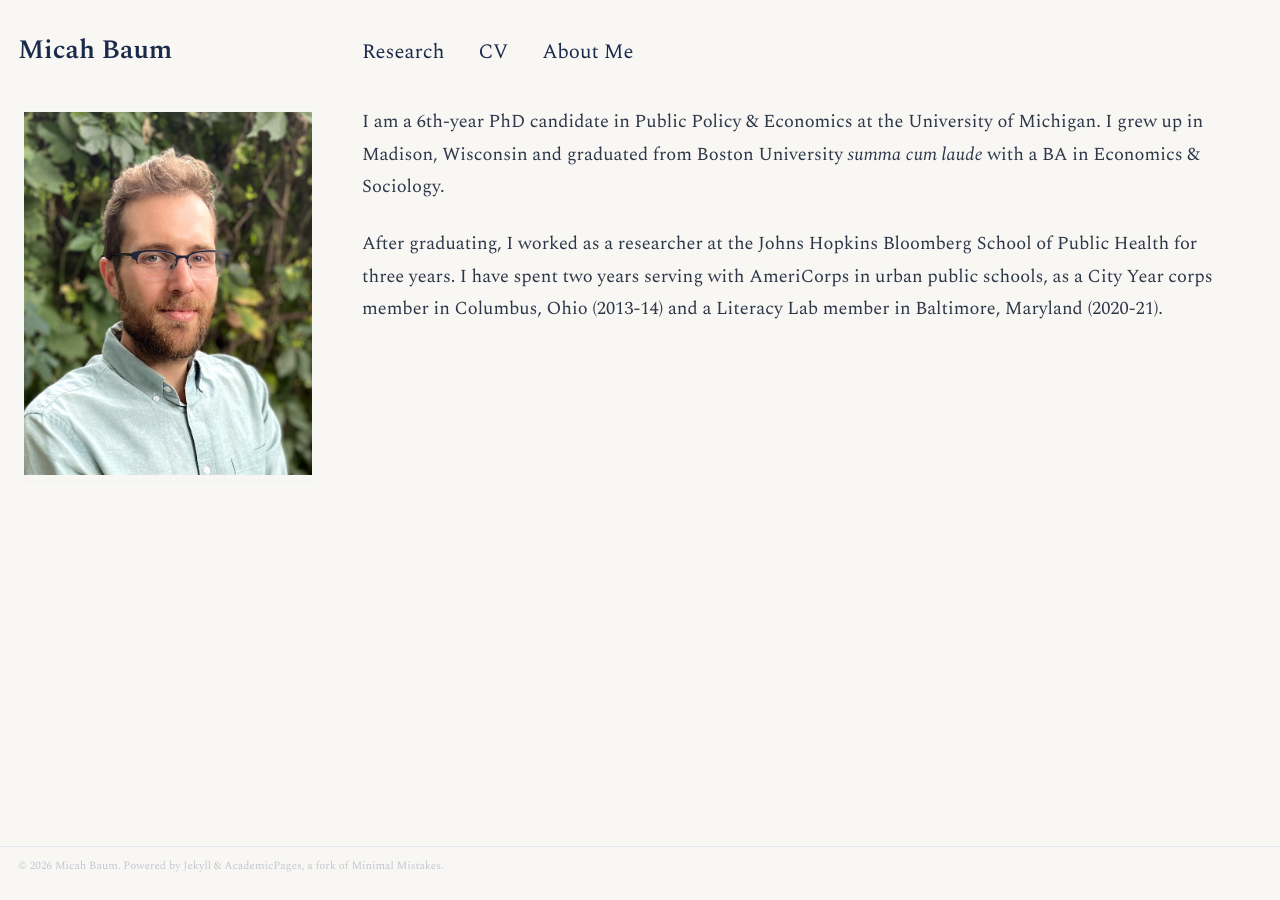
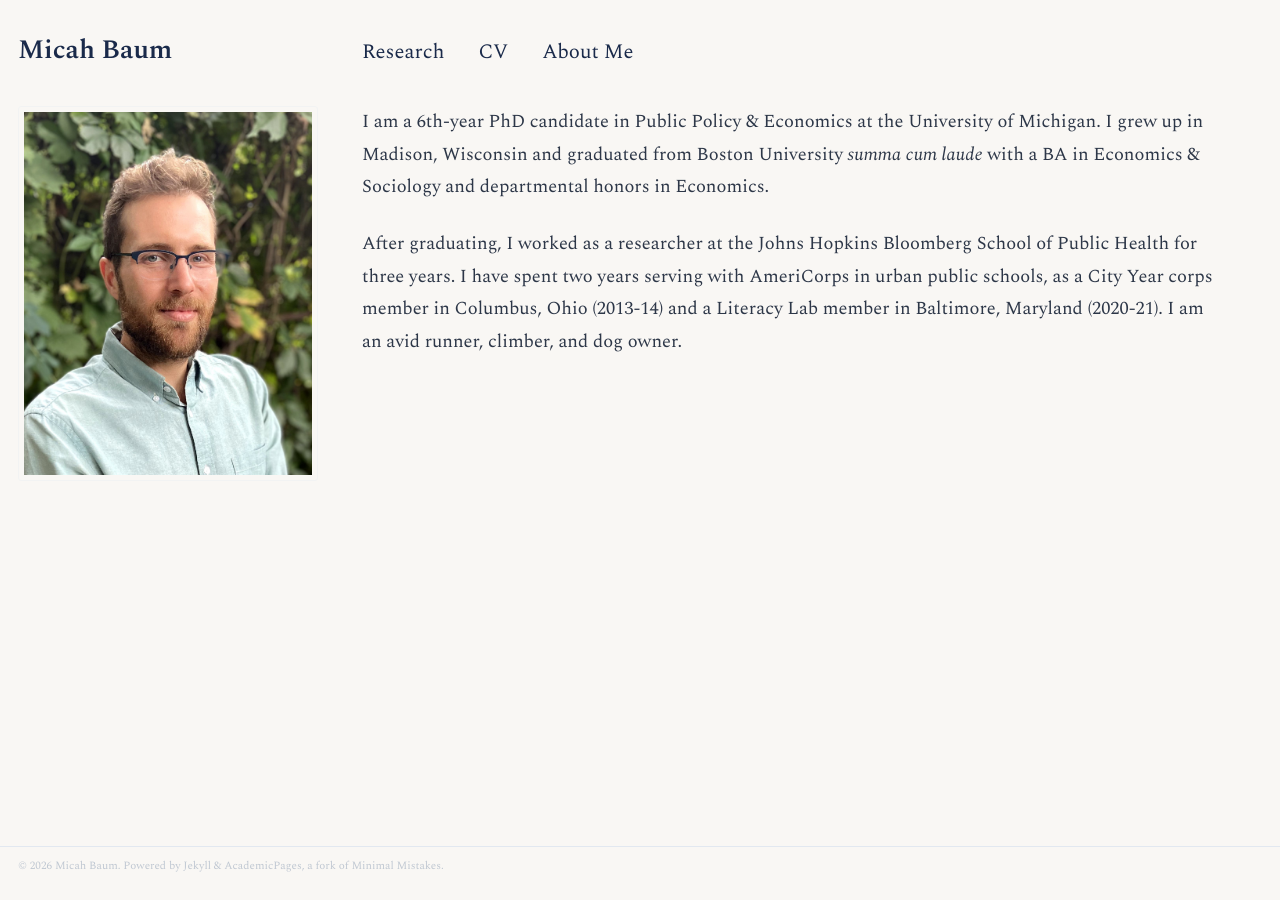
Before and after one commit to micah-baum/micah-baum.github.io, a Jekyll site: the page built from _pages/about-me.md, in a window 1280 px wide. Built offline with Jekyll 4.4.1, drawn with Linux system fonts in a browser that asks for light colours.

Commit message:
Update about-me.md

```diff
--- a/_pages/about-me.md
+++ b/_pages/about-me.md
@@ -8,6 +8,6 @@ redirect_from:
   - /about-me.html
 ---
 
-I am a 6th-year PhD candidate in Public Policy & Economics at the University of Michigan. I grew up in Madison, Wisconsin and graduated from Boston University _summa cum laude_ with a BA in Economics & Sociology.
+I am a 6th-year PhD candidate in Public Policy & Economics at the University of Michigan. I grew up in Madison, Wisconsin and graduated from Boston University _summa cum laude_ with a BA in Economics & Sociology and departmental honors in Economics.
 
-After graduating, I worked as a researcher at the Johns Hopkins Bloomberg School of Public Health for three years. I have spent two years serving with AmeriCorps in urban public schools, as a City Year corps member in Columbus, Ohio (2013-14) and a Literacy Lab member in Baltimore, Maryland (2020-21).
+After graduating, I worked as a researcher at the Johns Hopkins Bloomberg School of Public Health for three years. I have spent two years serving with AmeriCorps in urban public schools, as a City Year corps member in Columbus, Ohio (2013-14) and a Literacy Lab member in Baltimore, Maryland (2020-21). I am an avid runner, climber, and dog owner.
```
